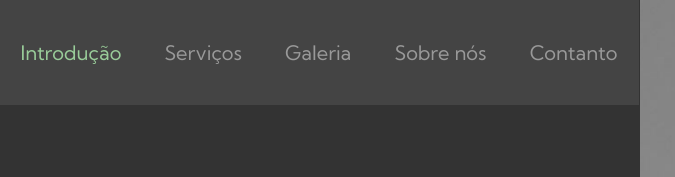
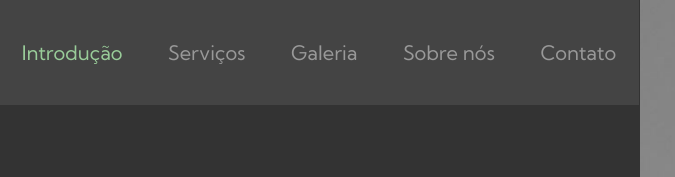
Before and after one commit to Nattezz/site, a plain HTML site: page index.html in a window 1280 px wide. Shown: the top 177 px of the page, 0-675 px from the left. Drawn offline with Linux system fonts and the light colour scheme.

Commit message:
Update index.html

```diff
--- a/index.html
+++ b/index.html
@@ -54,7 +54,7 @@
             </li>
             <li class="nav-item">
                 <a href="#contact" class="nav-link">
-                    Contanto
+                    Contato
                 </a>
             </li>
         </ul>
```
